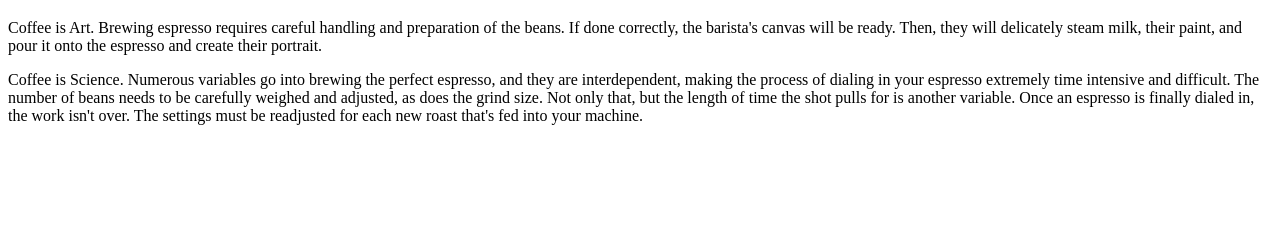
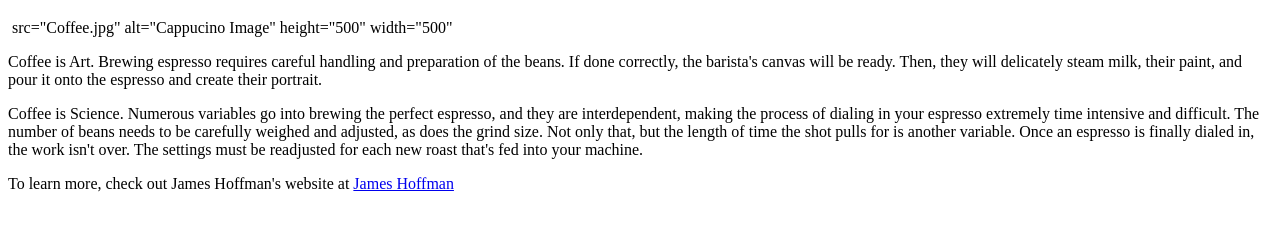
Before and after one commit to CTBloom/CTBloom.github.io, a plain HTML site: page index.html in a window 1280 px wide. Shown: the part 61-290 px from the top of the page. Drawn offline with Linux system fonts and the light colour scheme.

Commit message:
Update index.html

```diff
--- a/index.html
+++ b/index.html
@@ -8,11 +8,15 @@
 		<h1>
 			Coffee: More Than a Drink
 		</h1>
+		<img> src="Coffee.jpg" alt="Cappucino Image" height="500" width="500"
 		<p>
 			Coffee is Art.  Brewing espresso requires careful handling and preparation of the beans.  If done correctly, the barista's canvas will be ready.  Then, they will delicately steam milk, their paint, and pour it onto the espresso and create their portrait.
 		</p>
 		<p>
 			Coffee is Science.  Numerous variables go into brewing the perfect espresso, and they are interdependent, making the process of dialing in your espresso extremely time intensive and difficult.  The number of beans needs to be carefully weighed and adjusted, as does the grind size.  Not only that, but the length of time the shot pulls for is another variable.  Once an espresso is finally dialed in, the work isn't over.  The settings must be readjusted for each new roast that's fed into your machine.
 		</p>
+		<p>
+			To learn more, check out James Hoffman's website at
+				<a href="https://www.jameshoffmann.co.uk/">James Hoffman</a>
 	</body>
 </html>
```
